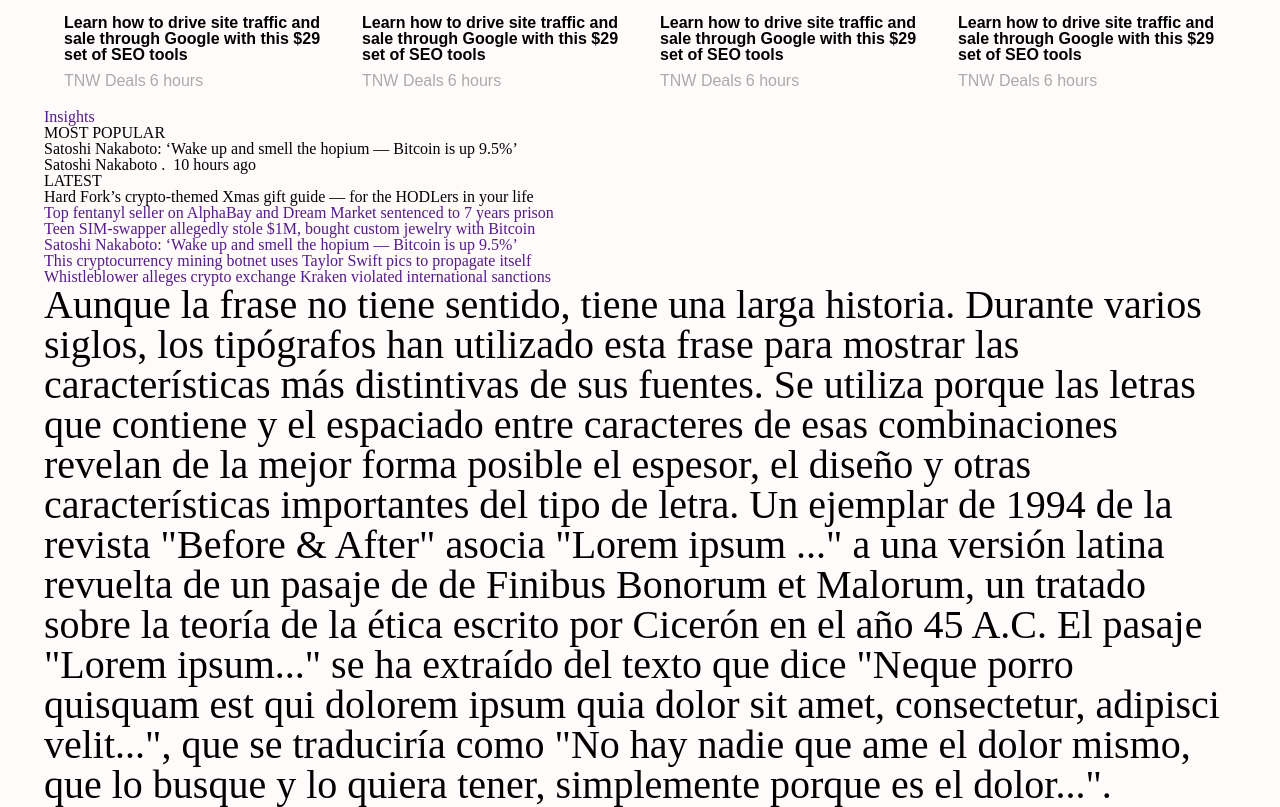
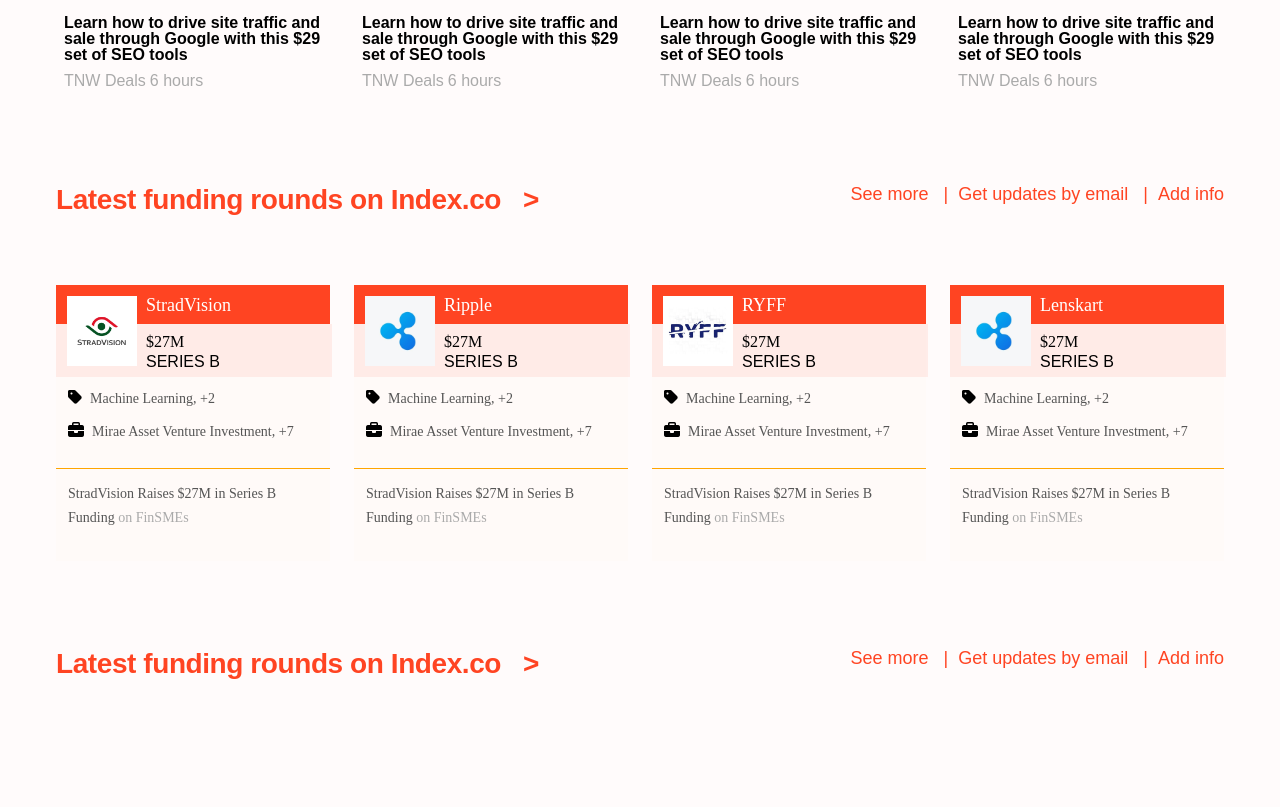
Before and after one commit to fivan18/tnw-clone, a plain HTML site: page index.html in a window 1280 px wide. Shown: the part 1052-1859 px from the top of the page. After the commit the page ends 1768 px from the top, so only its background shows below. Drawn offline with Linux system fonts and the light colour scheme.

Commit message:
finish work on the latest funding section

```diff
--- /dev/null
+++ b/css/funding.css
@@ -0,0 +1,153 @@
+.latest-funding {
+    display: flex;
+    flex-flow: column nowrap;
+    justify-content: space-between;
+    width: 100%;
+    height: 400px;
+    padding: 0;
+    margin-bottom: 4em;
+}
+
+.lf-header {
+    display: flex;
+    flex-flow: row nowrap;
+    justify-content: space-between;
+    box-sizing: border-box;
+    margin-bottom: 24px;
+    height: 20%;
+    padding: 12px;
+}
+
+.lf-header > h2 a{
+    color: #f42;
+    font-size: 28px;
+    font-weight: 700;
+    line-height: 1.1;
+    font-family: Avalon,sans-serif;
+    letter-spacing: -.015em;
+}
+
+.header-menu {
+    display: flex;
+    flex-flow: row nowrap;
+}
+
+.header-menu > li a {
+    color: #f42;
+    font-size: 18px;
+    line-height: 1.1;
+    font-family: Avalon,sans-serif;
+    text-decoration: none;
+}
+
+.article-listing {
+    display: flex;
+    flex-flow: row wrap;
+    height: 80%;
+}
+
+.article-listing [class$="outer"] {
+    box-sizing: border-box;
+    padding: 12px;
+    width: 25%;
+    height: 100%;
+}
+
+.story {
+    display: flex;
+    flex-flow: column nowrap;
+    justify-content: space-between;
+    background: #fffaf8;
+    height: 100%;
+}
+
+.story-top-1, .story-card, .story-byline {
+    height: 33.3333%;
+}
+
+.story-top-1 {
+    display: flex;
+    flex-flow: column nowrap;
+    justify-content: space-around;
+    flex: 0;
+    position: relative;
+}
+
+.story-investor-image {
+    width: 70px;
+    min-width: 70px;
+    max-width: 70px;
+    height: 70px;
+    min-height: 70px;
+    max-height: 70px;
+    margin: 10.6666666667px;
+    position: absolute;
+    top: 0;
+    left: 0;
+    z-index: 10;
+}
+
+.story-investor {
+    background: #f42;
+    color: #fff;
+    height: 65%;
+    padding: 10.6666666667px 16px 10.6666666667px 90px;
+    margin: 0!important;
+    font-size: 18px!important;
+    white-space: nowrap;
+    overflow: hidden;
+    text-overflow: ellipsis;
+}
+
+.story-investor-deets {
+    width: 62%;
+    height: 35%;
+    padding: 10.6666666667px 16px 10.6666666667px 90px;
+    color: #000;
+    background: rgba(255,68,34,.08);
+    margin: 0;
+}
+
+.story-investor-deets h4 {
+    color: black;
+}
+
+.story-investor-deets h5 {
+    font-family: Shentox,sans-serif;
+    font-weight: 500;
+    text-transform: uppercase;
+    letter-spacing: .04em;
+    line-height: 1.5;
+    letter-spacing: 0em;
+}
+
+.story-card {
+    border-bottom: 1px solid orange;
+    padding: 12px;
+}
+
+.fas {
+    color: black;
+}
+
+.story-card a span{
+    font-size: 14px;
+    font-weight: 400;
+    color: #555;
+}
+
+.story-byline {
+    padding: 12px;
+    line-height: 1.5;
+}
+
+.story-title {
+    font-size: 14px;
+    font-weight: 400;
+    color: #555;
+}
+
+.story-title-source {
+    color: #aaa;
+    font-weight: 200;
+}
--- a/css/main.css
+++ b/css/main.css
@@ -1,4 +1,8 @@
 /* Latest news */
+.l-news {
+    margin-bottom: 4em;
+}
+
 .l-news-float-container::after{
     content: ".";
     visibility: hidden;
--- a/index.html
+++ b/index.html
@@ -9,6 +9,7 @@
         <link rel="stylesheet" href="css/reset.css">
         <link rel="stylesheet" href="css/nav-bar.css">
         <link rel="stylesheet" href="css/header.css">
+        <link rel="stylesheet" href="css/funding.css">
         <script src="https://kit.fontawesome.com/2eec168e29.js" crossorigin="anonymous"></script>
         <link rel="stylesheet" href="css/main.css">
     </head>
@@ -71,8 +72,9 @@
         </nav>
         <header>
             <article class="hard-fork">
-                <!-- <a class="cover-trigger" href="#"></a>
-                <div class="cover-gradient"></div> -->
+                <div class="cover-image"></div>
+                <a class="cover-trigger" href="#"></a>
+                <div class="cover-gradient"></div>
                 <div class="top-row">
                     <div class="cover-logo"><img src="../img/white-logo.svg" alt="white logo"></div>
                     <div class="cover-date">Thursday - December 19, 2019</div>
@@ -224,7 +226,137 @@
                     </div>
                 </div>
             </section>
-            <section class="main-art">
+            <section class="latest-funding">
+                <header class="lf-header">
+                    <h2>
+                        <a href="#">Latest funding rounds on Index.co &nbsp; ></a>
+                    </h2>
+                    <ul class="header-menu">
+                        <li><a href="">See more&nbsp;&nbsp; |&nbsp;&nbsp;</a></li>
+                        <li><a href="">Get updates by email&nbsp;&nbsp; |&nbsp;&nbsp;</a></li>
+                        <li><a href="">Add info</a></li>
+                    </ul>
+                </header>
+                <div class="article-listing">
+                    <div class="strad-outer">
+                        <div class="story strad">
+                            <a href="#" class="story-top-1">
+                                <img class="story-investor-image" src="./img/stradvision-logo.png" alt="StradVision logo">
+                                <h4 class="story-investor">StradVision</h4>
+                                <div class="story-investor-deets">
+                                    <h4>$27M</h4>
+                                    <h5>Series B</h5>
+                                </div>
+                            </a>
+                            <div class="story-card">
+                                <a href="#">
+                                    <i class="fas fa-tag"></i>&nbsp;
+                                    <span>Machine Learning, +2</span>
+                                </a><br><br>
+                                <a href="#">
+                                    <i class="fas fa-briefcase"></i>&nbsp;
+                                    <span>Mirae Asset Venture Investment, +7</span>
+                                </a>
+                            </div>
+                            <ul class="story-byline">
+                                <li>
+                                    <a class="story-title" href="#">StradVision Raises $27M in Series B Funding
+                                        <span class="story-title-source">on&nbsp;FinSMEs</span>
+                                    </a>
+                                </li>
+                            </ul>
+                        </div>
+                    </div>
+                    <div class="ripple-outer">
+                        <div class="story ripple">
+                            <a href="#" class="story-top-1">
+                                <img class="story-investor-image" src="./img/ripple-logo.jpeg" alt="StradVision logo">
+                                <h4 class="story-investor">Ripple</h4>
+                                <div class="story-investor-deets">
+                                    <h4>$27M</h4>
+                                    <h5>Series B</h5>
+                                </div>
+                            </a>
+                            <div class="story-card">
+                                <a href="#">
+                                    <i class="fas fa-tag"></i>&nbsp;
+                                    <span>Machine Learning, +2</span>
+                                </a><br><br>
+                                <a href="#">
+                                    <i class="fas fa-briefcase"></i>&nbsp;
+                                    <span>Mirae Asset Venture Investment, +7</span>
+                                </a>
+                            </div>
+                            <ul class="story-byline">
+                                <li>
+                                    <a class="story-title" href="#">StradVision Raises $27M in Series B Funding
+                                        <span class="story-title-source">on&nbsp;FinSMEs</span>
+                                    </a>
+                                </li>
+                            </ul>
+                        </div>
+                    </div>
+                    <div class="ryff-outer">
+                        <div class="story ryff">
+                            <a href="#" class="story-top-1">
+                                <img class="story-investor-image" src="./img/ryff-logo.jpeg" alt="StradVision logo">
+                                <h4 class="story-investor">RYFF</h4>
+                                <div class="story-investor-deets">
+                                    <h4>$27M</h4>
+                                    <h5>Series B</h5>
+                                </div>
+                            </a>
+                            <div class="story-card">
+                                <a href="#">
+                                    <i class="fas fa-tag"></i>&nbsp;
+                                    <span>Machine Learning, +2</span>
+                                </a><br><br>
+                                <a href="#">
+                                    <i class="fas fa-briefcase"></i>&nbsp;
+                                    <span>Mirae Asset Venture Investment, +7</span>
+                                </a>
+                            </div>
+                            <ul class="story-byline">
+                                <li>
+                                    <a class="story-title" href="#">StradVision Raises $27M in Series B Funding
+                                        <span class="story-title-source">on&nbsp;FinSMEs</span>
+                                    </a>
+                                </li>
+                            </ul>
+                        </div>
+                    </div>
+                    <div class="lenskart-outer">
+                        <div class="story lenskart">
+                            <a href="#" class="story-top-1">
+                                <img class="story-investor-image" src="./img/lenskart-logo.jpeg" alt="StradVision logo">
+                                <h4 class="story-investor">Lenskart</h4>
+                                <div class="story-investor-deets">
+                                    <h4>$27M</h4>
+                                    <h5>Series B</h5>
+                                </div>
+                            </a>
+                            <div class="story-card">
+                                <a href="#">
+                                    <i class="fas fa-tag"></i>&nbsp;
+                                    <span>Machine Learning, +2</span>
+                                </a><br><br>
+                                <a href="#">
+                                    <i class="fas fa-briefcase"></i>&nbsp;
+                                    <span>Mirae Asset Venture Investment, +7</span>
+                                </a>
+                            </div>
+                            <ul class="story-byline">
+                                <li>
+                                    <a class="story-title" href="#">StradVision Raises $27M in Series B Funding
+                                        <span class="story-title-source">on&nbsp;FinSMEs</span>
+                                    </a>
+                                </li>
+                            </ul>
+                        </div>
+                    </div>
+                </div>
+            </section>
+            <section class="main-art" style="display: none;">
                 <div class="main-art-float-container">
                     <article class="main-art-float-item">
                         <h3>
@@ -275,22 +407,19 @@
                     </article>
                 </div>
             </section>
-            <p style="font-size: 40px;">
-                    Aunque la frase no tiene sentido, tiene una larga historia. Durante varios siglos, los tipógrafos han utilizado esta frase para mostrar las características más distintivas de sus fuentes. Se utiliza porque las letras que contiene y el espaciado entre caracteres de esas combinaciones revelan de la mejor forma posible el espesor, el diseño y otras características importantes del tipo de letra.
-
-
-                    Un ejemplar de 1994 de la revista "Before & After" asocia "Lorem ipsum ..." a una versión latina revuelta de un pasaje de de Finibus Bonorum et Malorum, un tratado sobre la teoría de la ética escrito por Cicerón en el año 45 A.C. El pasaje "Lorem ipsum..." se ha extraído del texto que dice "Neque porro quisquam est qui dolorem ipsum quia dolor sit amet, consectetur, adipisci velit...", que se traduciría como "No hay nadie que ame el dolor mismo, que lo busque y lo quiera tener, simplemente porque es el dolor...".
-
-
-                    Durante los años 1500, una imprenta adaptó el texto de Cicerón para elaborar una página de ejemplos de tipografía. Desde entonces, el texto en latín ha sido la norma del sector de la tipografía para simular texto. Antes de que existiera la publicación electrónica, los diseñadores gráficos tenían que simular diseños utilizando líneas ficticias para indicar texto. La llegada de hojas autoadhesivas preimpresas con "Lorem ipsum" ofreció una manera más realista de indicar dónde debería ir el texto en una página.
-                    Aunque la frase no tiene sentido, tiene una larga historia. Durante varios siglos, los tipógrafos han utilizado esta frase para mostrar las características más distintivas de sus fuentes. Se utiliza porque las letras que contiene y el espaciado entre caracteres de esas combinaciones revelan de la mejor forma posible el espesor, el diseño y otras características importantes del tipo de letra.
-
-
-                    Un ejemplar de 1994 de la revista "Before & After" asocia "Lorem ipsum ..." a una versión latina revuelta de un pasaje de de Finibus Bonorum et Malorum, un tratado sobre la teoría de la ética escrito por Cicerón en el año 45 A.C. El pasaje "Lorem ipsum..." se ha extraído del texto que dice "Neque porro quisquam est qui dolorem ipsum quia dolor sit amet, consectetur, adipisci velit...", que se traduciría como "No hay nadie que ame el dolor mismo, que lo busque y lo quiera tener, simplemente porque es el dolor...".
-
-
-                    Durante los años 1500, una imprenta adaptó el texto de Cicerón para elaborar una página de ejemplos de tipografía. Desde entonces, el texto en latín ha sido la norma del sector de la tipografía para simular texto. Antes de que existiera la publicación electrónica, los diseñadores gráficos tenían que simular diseños utilizando líneas ficticias para indicar texto. La llegada de hojas autoadhesivas preimpresas con "Lorem ipsum" ofreció una manera más realista de indicar dónde debería ir el texto en una página.
-            </p>
+            <section class="latest-deals">
+                <header class="lf-header">
+                    <h2>
+                        <a href="#">Latest funding rounds on Index.co &nbsp; ></a>
+                    </h2>
+                    <ul class="header-menu">
+                        <li><a href="">See more&nbsp;&nbsp; |&nbsp;&nbsp;</a></li>
+                        <li><a href="">Get updates by email&nbsp;&nbsp; |&nbsp;&nbsp;</a></li>
+                        <li><a href="">Add info</a></li>
+                    </ul>
+                </header>
+                <div class="ld-listing"></div>
+            </section>
         </main>
         <footer></footer>
         <script>
```
Also changed, not shown: css/header.css (+34 -7 lines), css/style.css (+19 -0 lines), img/cover-gradient.png (added), img/image-gradient.png (added), img/lenskart-logo.jpeg (added), img/ripple-logo.jpeg (added), img/ryff-logo.jpeg (added), img/stradvision-logo.png (added).
